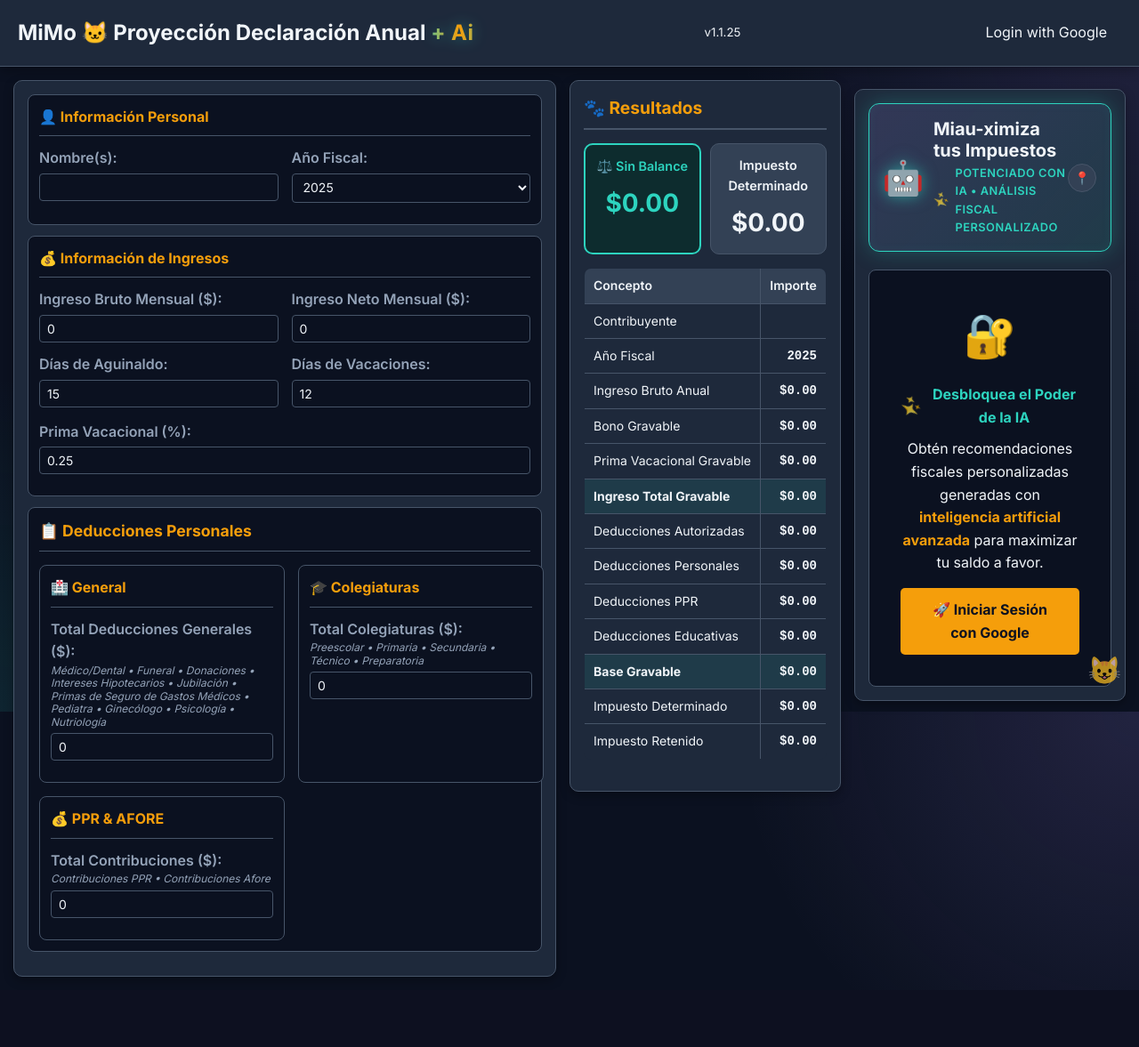
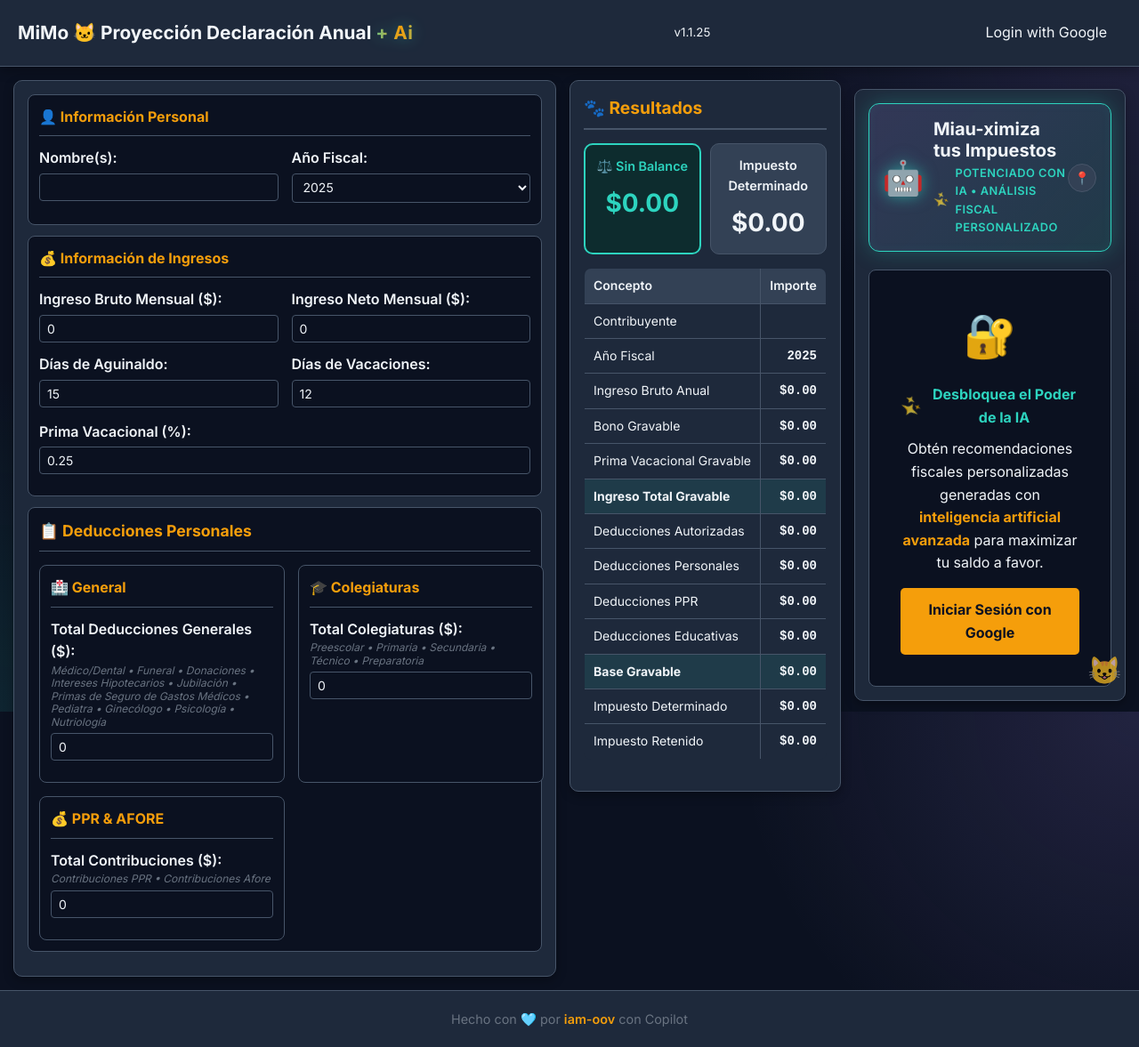
Before and after one commit to iam-oov/mimo, a FastAPI app: page /calculator in a window 1280 px wide. Shown: the whole page at 89% size. Before the commit the page ends 1098 px from the top, so only its background shows below. Run offline with FastAPI, Linux system fonts and the light colour scheme; parts of the project's set-up code (start-up, migrations or seed data) failed here and were passed over.

Commit message:
feat: Enhance calculator UI with new footer and improved styling for better user experience

```diff
--- a/server.py
+++ b/server.py
@@ -827,8 +827,12 @@ async def google_callback(request: Request, code: str):
         token_json = token_response.json()
         id_token = token_json["id_token"]
 
+        # Verify token with clock skew tolerance to handle minor time differences
         user_info = google.oauth2.id_token.verify_oauth2_token(
-            id_token, google_requests.Request(), GOOGLE_CLIENT_ID
+            id_token,
+            google_requests.Request(),
+            GOOGLE_CLIENT_ID,
+            clock_skew_in_seconds=10,
         )
 
         request.session["user"] = {
--- a/templates/calculator.html
+++ b/templates/calculator.html
@@ -4,10 +4,14 @@
     <meta charset="UTF-8">
     <title>MiMo</title>
     <meta name="viewport" content="width=device-width, initial-scale=1.0">
+    <meta http-equiv="X-UA-Compatible" content="IE=edge">
+
 
     <link rel="preconnect" href="https://fonts.googleapis.com">
     <link rel="preconnect" href="https://fonts.gstatic.com" crossorigin>
     <link href="https://fonts.googleapis.com/css2?family=Inter:wght@400;600;700&display=swap" rel="stylesheet">
+
+    <script src="https://cdn.jsdelivr.net/npm/marked/marked.min.js"></script>
 
     <style>
         /* --- 🚀 TEMA OSCURO "ESPACIAL" --- */
@@ -20,7 +24,7 @@
             --color-border: #475569;         /* Borde sutil */
 
             --color-text-primary: #F1F5F9;   /* Blanco-gris claro (para texto) */
-            --color-text-secondary: #94A3B8; /* Gris (para subtítulos) */
+            --color-text-secondary: #697381; /* Gris (para subtítulos) */
 
             --color-accent-primary: #F59E0B; /* Naranja (principal) */
             --color-accent-primary-hover: #FBBF24; /* Naranja más claro */
@@ -38,6 +42,10 @@
             box-sizing: border-box;
         }
 
+        html {
+            height: 100%;
+        }
+
         body {
             font-family: 'Inter', Arial, sans-serif;
             line-height: 1.6;
@@ -46,6 +54,9 @@
                               radial-gradient(circle at 0% 100%, rgba(45, 212, 191, 0.1) 0%, rgba(45, 212, 191, 0) 25%);
             background-attachment: fixed;
             color: var(--color-text-primary);
+            min-height: 100%;
+            display: flex;
+            flex-direction: column;
         }
 
         /* Navbar */
@@ -68,7 +79,7 @@
             align-items: center;
         }
         .navbar-brand {
-            font-size: 1.5rem;
+            font-size: 1.3rem;
             font-weight: bold;
             text-decoration: none;
             color: var(--color-text-primary);
@@ -186,6 +197,7 @@
             margin: 0;
             padding: 20px;
             box-sizing: border-box;
+            flex: 1;
         }
 
         /* Layout */
@@ -322,7 +334,7 @@
             display: block;
             margin-bottom: 5px;
             font-weight: 600;
-            color: var(--color-text-secondary);
+            color: var(--color-text-primary);
         }
         .input-subtitle {
             display: block;
@@ -428,6 +440,7 @@
             margin-bottom: 15px;
             display: flex;
             align-items: center;
+            justify-content: center;
             gap: 8px;
         }
         .recommendations-content h4::before {
@@ -553,6 +566,35 @@
         @keyframes gentle-bounce { 0%, 100% { transform: translateY(0px); } 50% { transform: translateY(-10px); } }
         @keyframes excited-bounce { 0%, 100% { transform: translateY(0px) rotate(0deg); } 25% { transform: translateY(-5px) rotate(-5deg); } 75% { transform: translateY(-5px) rotate(5deg); } }
         @keyframes fadeIn { from { opacity: 0; transform: translateY(-10px); } to { opacity: 1; transform: translateY(0); } }
+
+        /* Footer */
+        .footer {
+            background: var(--color-bg-panel);
+            border-top: 1px solid var(--color-border);
+            padding: 20px;
+            text-align: center;
+            margin-top: auto;
+            color: var(--color-text-secondary);
+            font-size: 0.9rem;
+        }
+        .footer a {
+            color: var(--color-accent-primary);
+            text-decoration: none;
+            transition: color 0.3s ease;
+            font-weight: 600;
+        }
+        .footer a:hover {
+            color: var(--color-accent-secondary);
+        }
+        .footer .heart {
+            color: #ff6b9d;
+            animation: heartbeat 1.5s ease-in-out infinite;
+        }
+        @keyframes heartbeat {
+            0%, 100% { transform: scale(1); }
+            10%, 30% { transform: scale(1.1); }
+            20%, 40% { transform: scale(0.9); }
+        }
 
         /* --- CSS de las KPI Cards (Tema Oscuro) --- */
         .kpi-grid {
@@ -830,7 +872,7 @@
                             <h4 style="margin-bottom: 10px; color: var(--color-accent-secondary);">Desbloquea el Poder de la IA</h4>
                             <p style="margin-bottom: 15px;">Obtén recomendaciones fiscales personalizadas generadas con <strong style="color: var(--color-accent-primary);">inteligencia artificial avanzada</strong> para maximizar tu saldo a favor.</p>
                             <a href="/auth/google" class="btn-primary" style="display: inline-block; text-decoration: none; padding: 12px 24px;">
-                                <strong>🚀 Iniciar Sesión con Google</strong>
+                                <strong>Iniciar Sesión con Google</strong>
                             </a>
                         </div>
                     </div>
@@ -843,7 +885,9 @@
         😺
     </div>
 
-    <script src="https://cdn.jsdelivr.net/npm/marked/marked.min.js"></script>
+    <footer class="footer">
+        <p>Hecho con <span class="heart">🩵</span> por <a href="https://github.com/iam-oov" target="_blank" rel="noopener noreferrer">iam-oov</a> con Copilot</p>
+    </footer>
 
     <script>
         // Configure marked.js options
```
Also changed, not shown: recommendations.db.
